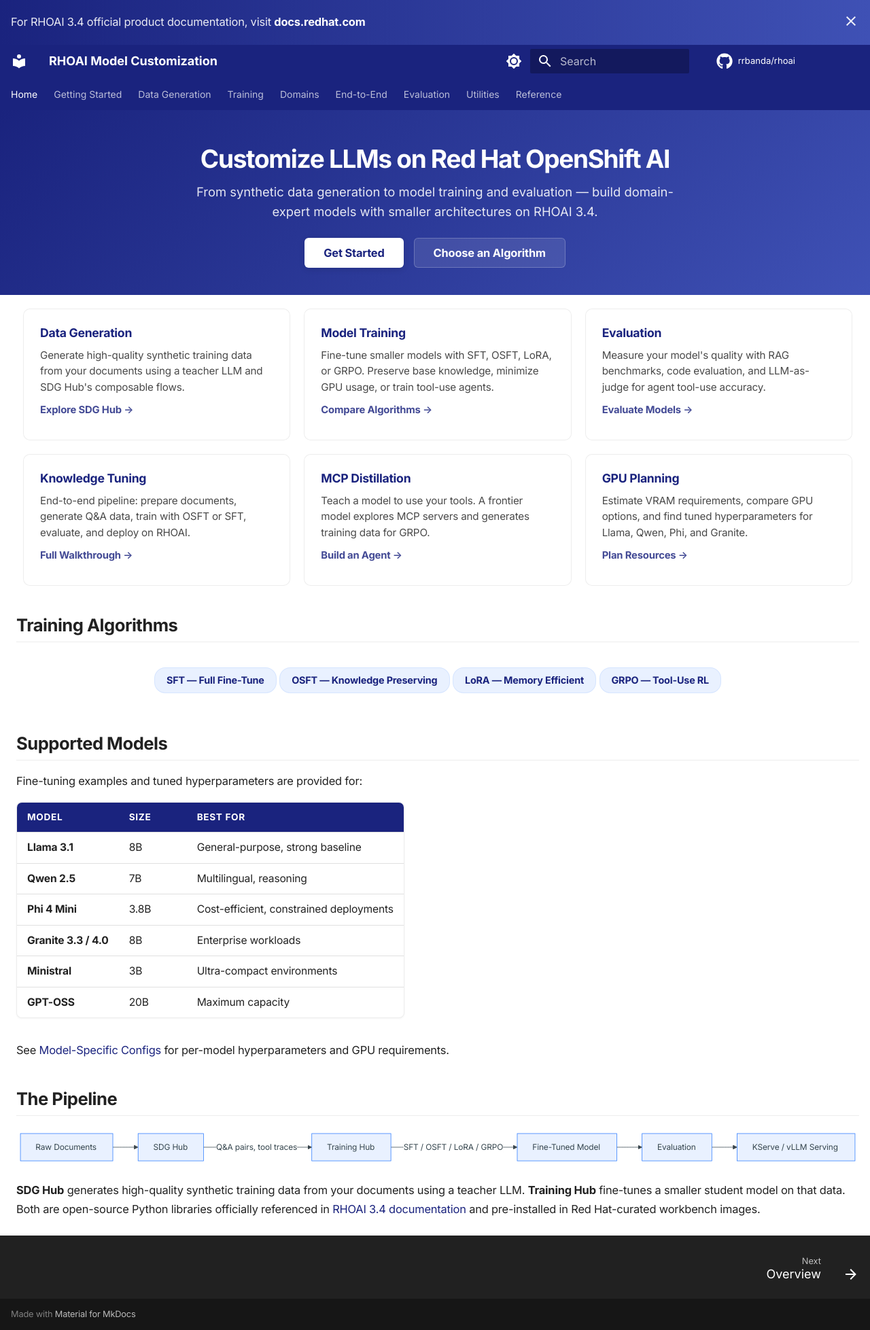
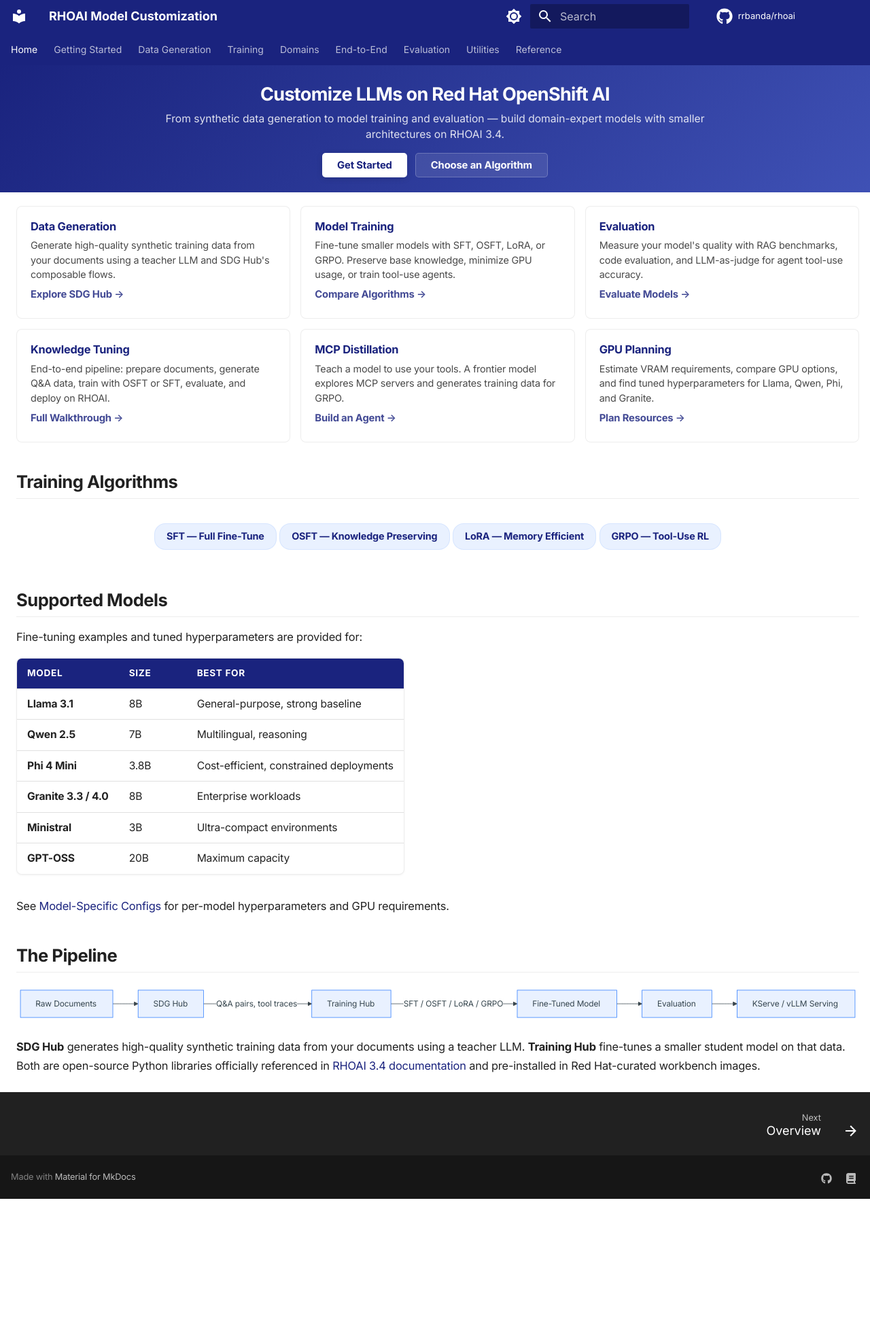
Before and after one commit to rrbanda/rhoai, an MkDocs documentation site: the page built from docs/index.md, in a window 1280 px wide. Shown: the whole page at 68% size. Built offline with MkDocs 1.6.1 and Material for MkDocs 9.7.7, drawn with Linux system fonts in a browser that asks for light colours; comment, search, counter and statistics services are not loaded; after the commit the page ends 1764 px from its top, so only the background shows below that.

Commit message:
fix: aggressively compact hero and cards for screen estate
- Hero padding: 2.5rem/2rem → 1.3rem/1.1rem
- Hero title: 1.85rem → 1.35rem
- Tagline: 0.92rem → 0.78rem
- Buttons: smaller padding and font
- Cards: tighter padding, smaller text, less gap
- Remove announcement bar (link moved to footer)
- Add footer social links for GitHub and official docs

```diff
--- a/docs/overrides/main.html
+++ b/docs/overrides/main.html
@@ -1,8 +1 @@
 {% extends "base.html" %}
-
-{% block announce %}
-  For RHOAI 3.4 official product documentation, visit
-  <a href="https://docs.redhat.com/en/documentation/red_hat_openshift_ai/3.4">
-    <strong>docs.redhat.com</strong>
-  </a>
-{% endblock %}
--- a/docs/stylesheets/extra.css
+++ b/docs/stylesheets/extra.css
@@ -145,7 +145,7 @@
 .home-hero {
   background: linear-gradient(135deg, #1a237e 0%, #283593 40%, #3f51b5 100%);
   color: #ffffff;
-  padding: 2.5rem 2rem 2rem;
+  padding: 1.3rem 2rem 1.1rem;
   text-align: center;
 }
 
@@ -154,32 +154,32 @@
 }
 
 .home-hero .hero-inner {
-  max-width: 720px;
+  max-width: 800px;
   margin: 0 auto;
 }
 
 .home-hero h1 {
-  font-size: 1.85rem;
-  font-weight: 800;
-  letter-spacing: -0.035em;
-  margin: 0 0 0.6rem;
-  line-height: 1.2;
+  font-size: 1.35rem;
+  font-weight: 700;
+  letter-spacing: -0.025em;
+  margin: 0 0 0.35rem;
+  line-height: 1.25;
   color: #ffffff;
   border-bottom: none;
   padding-bottom: 0;
 }
 
 .home-hero .hero-tagline {
-  font-size: 0.92rem;
-  opacity: 0.88;
-  line-height: 1.55;
-  margin: 0 0 1.25rem;
+  font-size: 0.78rem;
+  opacity: 0.85;
+  line-height: 1.5;
+  margin: 0 0 0.75rem;
   font-weight: 400;
 }
 
 .hero-buttons {
   display: flex;
-  gap: 0.75rem;
+  gap: 0.6rem;
   justify-content: center;
   flex-wrap: wrap;
 }
@@ -187,12 +187,12 @@
 .hero-btn {
   display: inline-flex;
   align-items: center;
-  gap: 0.4rem;
-  padding: 0.55rem 1.4rem;
-  border-radius: 6px;
+  gap: 0.3rem;
+  padding: 0.4rem 1.1rem;
+  border-radius: 5px;
   text-decoration: none;
   font-weight: 600;
-  font-size: 0.82rem;
+  font-size: 0.74rem;
   transition: all 0.15s ease;
   letter-spacing: -0.01em;
 }
@@ -236,9 +236,9 @@
 .home-grid {
   display: grid;
   grid-template-columns: repeat(3, 1fr);
-  gap: 1rem;
-  margin: 0 0 1.5rem;
-  padding: 0 0.5rem;
+  gap: 0.75rem;
+  margin: 0 0 1.25rem;
+  padding: 0;
 }
 
 @media screen and (max-width: 960px) {
@@ -252,18 +252,18 @@
     grid-template-columns: 1fr;
   }
   .home-hero h1 {
-    font-size: 1.5rem;
+    font-size: 1.15rem;
   }
   .home-hero {
-    padding: 2rem 1.25rem 1.5rem;
+    padding: 1rem 1rem 0.8rem;
   }
 }
 
 .home-grid .card {
   background: var(--md-default-bg-color);
   border: 1px solid var(--md-default-fg-color--lightest);
-  border-radius: 10px;
-  padding: 1.1rem 1.2rem;
+  border-radius: 8px;
+  padding: 0.85rem 1rem;
   transition: transform 0.12s ease, box-shadow 0.12s ease;
   text-decoration: none;
   color: var(--md-default-fg-color);
@@ -280,8 +280,8 @@
 }
 
 .home-grid .card h3 {
-  margin: 0 0 0.35rem;
-  font-size: 0.88rem;
+  margin: 0 0 0.25rem;
+  font-size: 0.82rem;
   font-weight: 700;
   color: var(--md-primary-fg-color);
 }
@@ -291,9 +291,9 @@
 }
 
 .home-grid .card p {
-  margin: 0 0 0.5rem;
-  font-size: 0.76rem;
-  line-height: 1.55;
+  margin: 0 0 0.35rem;
+  font-size: 0.72rem;
+  line-height: 1.5;
   opacity: 0.82;
 }
 
--- a/mkdocs.yml
+++ b/mkdocs.yml
@@ -40,9 +40,16 @@
     - content.tabs.link
     - content.tooltips
     - toc.follow
-    - announce.dismiss
   icon:
     repo: fontawesome/brands/github
+
+extra:
+  social:
+    - icon: fontawesome/brands/github
+      link: https://github.com/rrbanda/rhoai
+    - icon: fontawesome/solid/book
+      link: https://docs.redhat.com/en/documentation/red_hat_openshift_ai/3.4
+      name: Official RHOAI Docs
 
 extra_css:
   - stylesheets/extra.css
```
